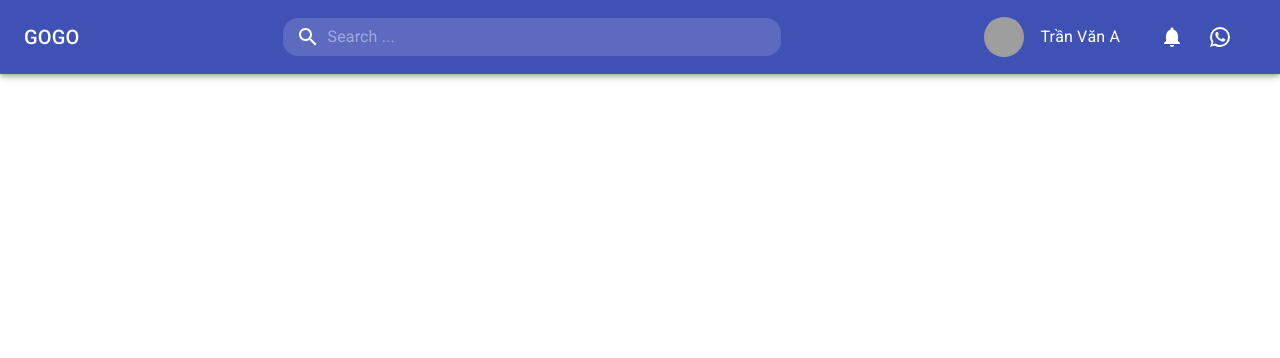
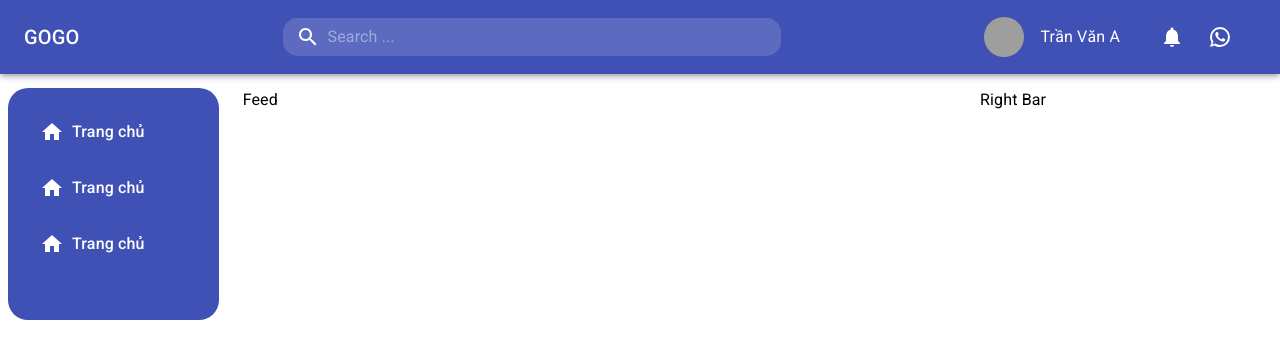
Before and after one commit to huunguyencs/travel-social-network, a React (Create React App) app: page / in a window 1280 px wide. Shown: the top 358 px of the page. Built offline with nearby package versions, Linux system fonts and the light colour scheme; grey boxes are pictures that could not be loaded.

Commit message:
Add grid container

```diff
--- a/public/index.html
+++ b/public/index.html
@@ -23,7 +23,7 @@
       work correctly both with client-side routing and a non-root public URL.
       Learn how to configure a non-root public URL by running `npm run build`.
     -->
-  <title>React App</title>
+  <title>GOGO</title>
 </head>
 
 <body>
--- a/src/App.js
+++ b/src/App.js
@@ -1,11 +1,26 @@
+import { Grid } from "@material-ui/core";
 import React from "react";
 import Header from "./components/header/Header";
+import LeftBar from "./components/leftbar/LeftBar";
+import Feed from './components/feed/Feed';
+import RightBar from "./components/rightbar/RightBar";
 
 
 function App() {
   return (
     <div>
       <Header />
+      <Grid container>
+        <Grid item sm={2}>
+          <LeftBar />
+        </Grid>
+        <Grid item sm={7}>
+          <Feed />
+        </Grid>
+        <Grid item sm={3}>
+          <RightBar />
+        </Grid>
+      </Grid>
     </div>
   );
 }
--- /dev/null
+++ b/src/components/feed/Feed.js
@@ -0,0 +1,20 @@
+import { Container, makeStyles, Typography } from "@material-ui/core";
+
+import React from "react";
+
+const useStyles = makeStyles((theme) => ({
+    container: {
+        marginTop: theme.spacing(10),
+        color: 'black',
+    }
+}));
+
+export default function Feed(props) {
+    const classes = useStyles();
+
+    return (
+        <Container className={classes.container}>
+            <Typography>Feed</Typography>
+        </Container>
+    )
+}
--- /dev/null
+++ b/src/components/leftbar/LeftBar.js
@@ -0,0 +1,47 @@
+import { Container, makeStyles, Typography } from "@material-ui/core";
+import { Home } from "@material-ui/icons";
+import React from "react";
+
+const useStyles = makeStyles((theme) => ({
+    container: {
+        color: 'white',
+        padding: theme.spacing(4),
+        backgroundColor: theme.palette.primary.main,
+        position: "sticky",
+        marginTop: theme.spacing(10),
+        borderRadius: 20,
+        top: 0,
+    },
+    item: {
+        display: 'flex',
+        alignItems: 'center',
+        marginBottom: theme.spacing(4),
+    },
+    icon: {
+        marginRight: theme.spacing(1),
+    },
+    text: {
+        fontWeight: 500,
+    },
+}));
+
+export default function LeftBar(props) {
+    const classes = useStyles();
+
+    return (
+        <Container className={classes.container}>
+            <div className={classes.item}>
+                <Home className={classes.icon} />
+                <Typography className={classes.text}>Trang chủ</Typography>
+            </div>
+            <div className={classes.item}>
+                <Home className={classes.icon} />
+                <Typography className={classes.text}>Trang chủ</Typography>
+            </div>
+            <div className={classes.item}>
+                <Home className={classes.icon} />
+                <Typography className={classes.text}>Trang chủ</Typography>
+            </div>
+        </Container>
+    )
+}
--- /dev/null
+++ b/src/components/rightbar/RightBar.js
@@ -0,0 +1,20 @@
+import { Container, makeStyles, Typography } from "@material-ui/core";
+
+import React from "react";
+
+const useStyles = makeStyles((theme) => ({
+    container: {
+        marginTop: theme.spacing(10),
+        color: 'black',
+    }
+}));
+
+export default function RightBar(props) {
+    const classes = useStyles();
+
+    return (
+        <Container className={classes.container}>
+            <Typography>Right Bar</Typography>
+        </Container>
+    )
+}
```
